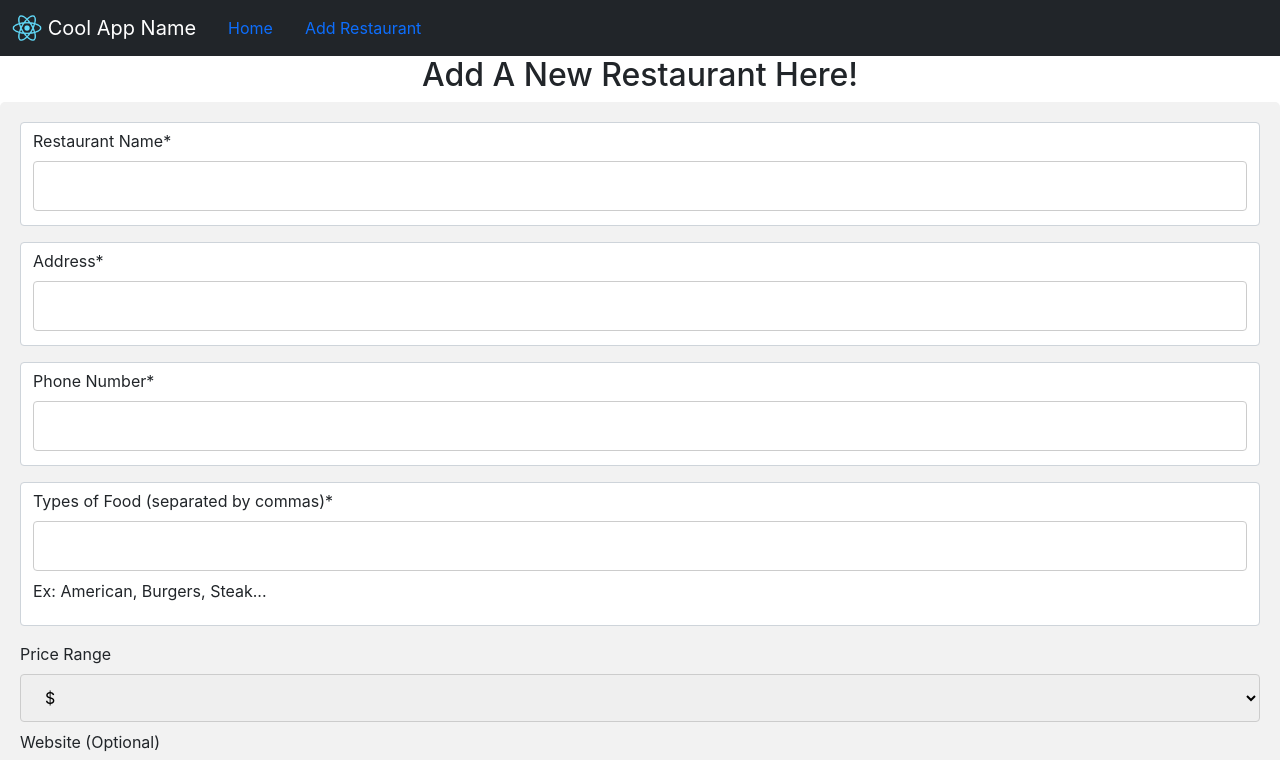
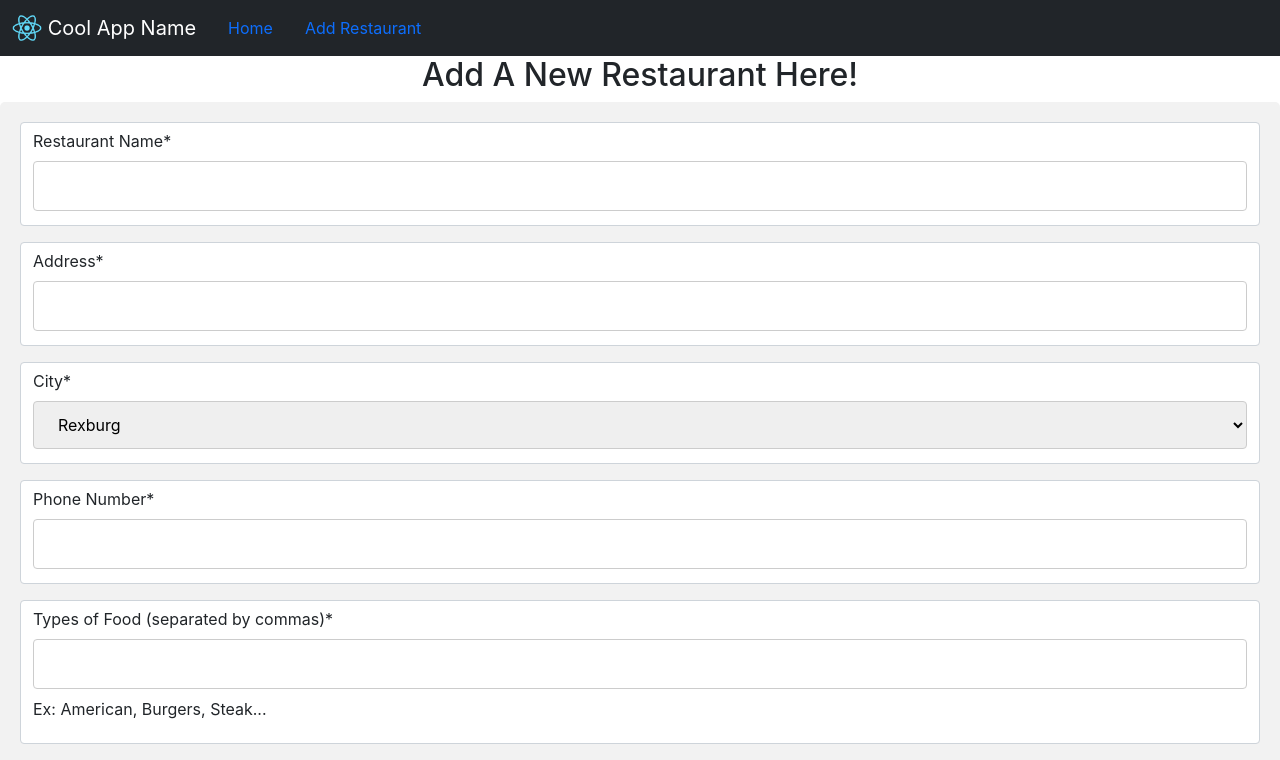
Before and after one commit to filipecamargos/Trust-Eat, a React (Create React App) app: page /addrestaurant in a window 1280 px wide. Shown: the top 760 px of the page. Built offline with nearby package versions, Linux system fonts and the light colour scheme; the HTML template or start-up script is replaced by a standard one; a web font is replaced by a local one.

Commit message:
added a drop down for City

```diff
--- a/src/components/AddRestaurant/NewRestaurantForm.js
+++ b/src/components/AddRestaurant/NewRestaurantForm.js
@@ -24,6 +24,16 @@ const NewRestaurantForm = ({ onGetNewRestaurantData }) => {
 		inputBlurHandler: addressBlurHandler,
 		reset: resetAddressInput,
 	} = useFormInput((value) => value.trim() !== "");
+
+	// handle city field
+	const {
+		value: enteredCityValue,
+		isValid: enteredCityIsValid,
+		hasError: cityInputHasError,
+		valueChangeHandler: cityChangedHandler,
+		inputBlurHandler: cityBlurHandler,
+		reset: resetCityInput,
+	} = useFormInput(() => {});
 
 	// handle phone number field
 	const {
@@ -137,6 +147,10 @@ const NewRestaurantForm = ({ onGetNewRestaurantData }) => {
 		? "form-control invalid"
 		: "form-control";
 
+	const cityClasses = addressInputHasError
+		? "form-control invalid"
+		: "form-control";
+
 	const phoneClasses = phoneInputHasError
 		? "form-control invalid"
 		: "form-control";
@@ -176,6 +190,24 @@ const NewRestaurantForm = ({ onGetNewRestaurantData }) => {
 						Please enter an address for this restaurant.
 					</p>
 				)}
+			</div>
+			<div className={cityClasses}>
+				<label htmlFor="city">City*</label>
+				<br />
+				<select
+					id="city"
+					value={enteredCityValue}
+					onChange={cityChangedHandler}
+					onBlur={cityBlurHandler}
+				>
+					<option>Rexburg</option>
+					<option>Idaho Falls</option>
+				</select>
+				{/* {cityInputHasError && (
+					<p className="error-text">
+						Please select a city for this restaurant.
+					</p>
+				)} */}
 			</div>
 			<div className={phoneClasses}>
 				<label htmlFor="phone">Phone Number*</label>
```
